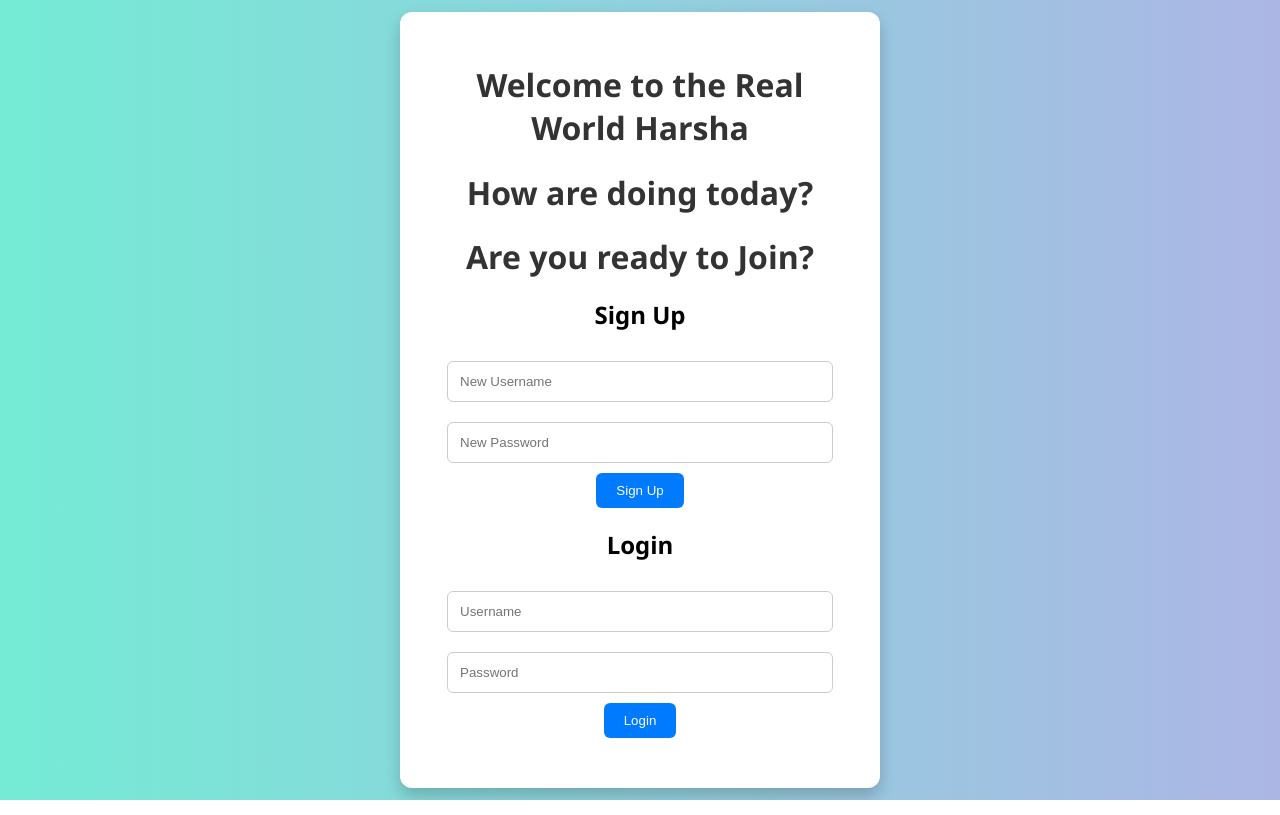
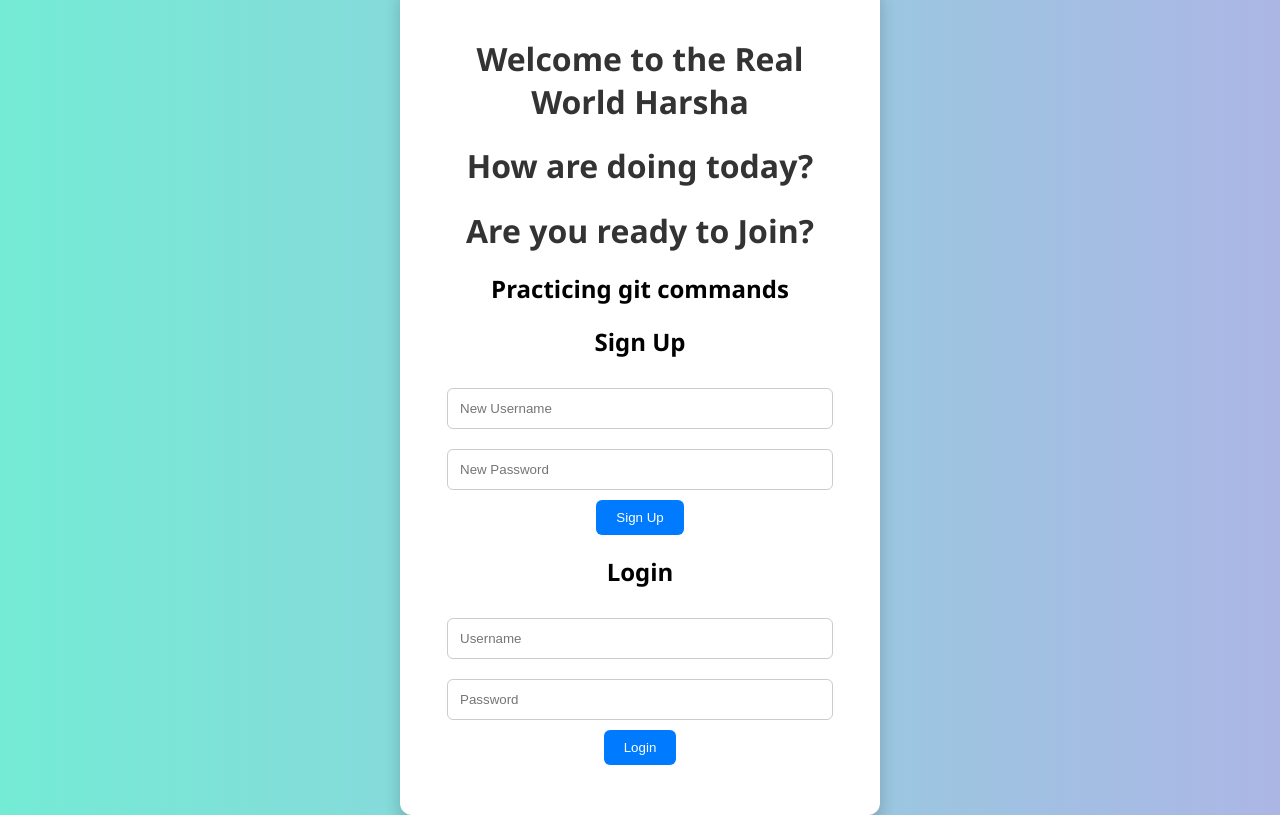
Before and after one commit to HarshaRaju10/Harsha_Web, a website: page index.html in a window 1280 px wide. Drawn offline with Linux system fonts and the light colour scheme.

Commit message:
Added h2 tag

```diff
--- a/index.html
+++ b/index.html
@@ -10,6 +10,7 @@
     <h1>Welcome to the Real World Harsha</h1>
     <h1>How are doing today?</h1>
     <h1>Are you ready to Join?</h1>
+    <h2>Practicing git commands</h2>
     <div class="form-box">
       <h2>Sign Up</h2>
       <form id="signupForm">
```
